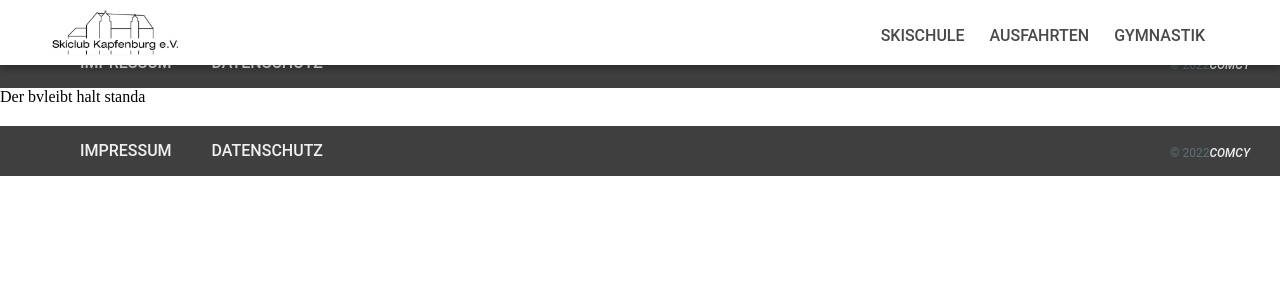
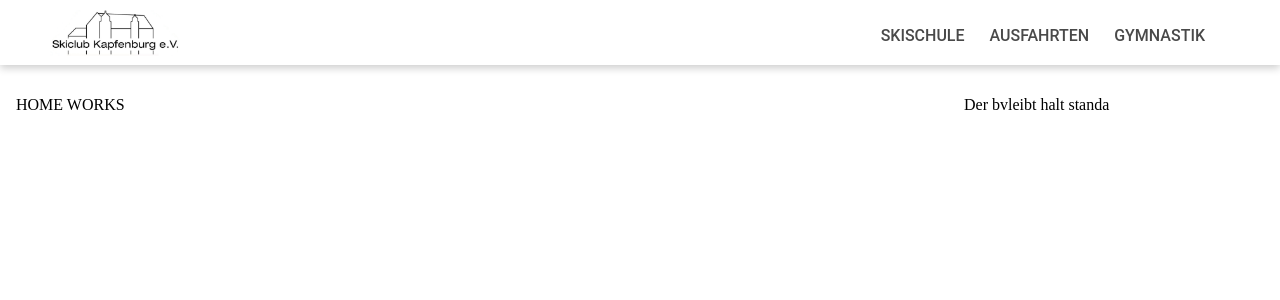
Before and after one commit to comcy/skiclub-kapfenburg.de, an Angular app in the folder src/web/: page /home in a window 1280 px wide. Shown: the top 300 px of the page. Built offline with nearby package versions, Linux system fonts and the light colour scheme.

Commit message:
fixed layout

```diff
--- a/src/web/projects/sck-app/src/app/app-routing.module.ts
+++ b/src/web/projects/sck-app/src/app/app-routing.module.ts
@@ -2,15 +2,15 @@ import { NgModule } from '@angular/core';
 import { RouterModule, Routes } from '@angular/router';
 import { DatenschutzComponent } from 'projects/shared-lib/src/lib/components/datenschutz';
 import { ImpressumComponent } from 'projects/shared-lib/src/lib/components/impressum';
-import { AppComponent } from './app.component';
 import { CoursesComponent } from './courses/courses.component';
+import { HomeComponent } from './home/home.component';
 import { COURSES_ROUTE, DSGVO_ROUTE, IMPRESSUM_ROUTE, TRIPS_ROUTE } from './route-segments';
 import { TripsComponent } from './trips/trips.component';
 
 const routes: Routes = [
   {
     path: 'home',
-    component: AppComponent,
+    component: HomeComponent,
     pathMatch: 'full',
     children: [
       {
--- a/src/web/projects/sck-app/src/app/app.component.scss
+++ b/src/web/projects/sck-app/src/app/app.component.scss
@@ -1,8 +1,19 @@
 :host {
-    flex: 1;
+    overflow: hidden;
 }
 
 .content {
+    margin-top: 96px;
+    margin-left: 16px;
+    min-height: calc(100% - 86px);
+
+    overflow-y: auto;
+
     display: grid;
-    columns: auto, 2;
+    grid-template-columns: 3fr 1fr;
+
 }
+
+.page {
+
+}
--- a/src/web/projects/sck-app/src/app/app.module.ts
+++ b/src/web/projects/sck-app/src/app/app.module.ts
@@ -6,12 +6,14 @@ import { AppRoutingModule } from './app-routing.module';
 import { AppComponent } from './app.component';
 import { CoursesComponent } from './courses/courses.component';
 import { TripsComponent } from './trips/trips.component';
+import { HomeComponent } from './home/home.component';
 
 @NgModule({
   declarations: [
     AppComponent,
     CoursesComponent,
-    TripsComponent
+    TripsComponent,
+    HomeComponent
   ],
   imports: [
     BrowserModule,
--- /dev/null
+++ b/src/web/projects/sck-app/src/app/home/home.component.html
@@ -0,0 +1 @@
+HOME WORKS
--- /dev/null
+++ b/src/web/projects/sck-app/src/app/home/home.component.ts
@@ -0,0 +1,15 @@
+import { Component, OnInit } from '@angular/core';
+
+@Component({
+  selector: 'app-home',
+  templateUrl: './home.component.html',
+  styleUrls: ['./home.component.scss']
+})
+export class HomeComponent implements OnInit {
+
+  constructor() { }
+
+  ngOnInit(): void {
+  }
+
+}
```
Also changed, not shown: src/web/projects/sck-app/src/app/home/home.component.scss (added), src/web/projects/sck-app/src/app/trips/trips.component.ts (line endings or trailing spaces), 1 other file (tests, documents, lock files or other folders).
